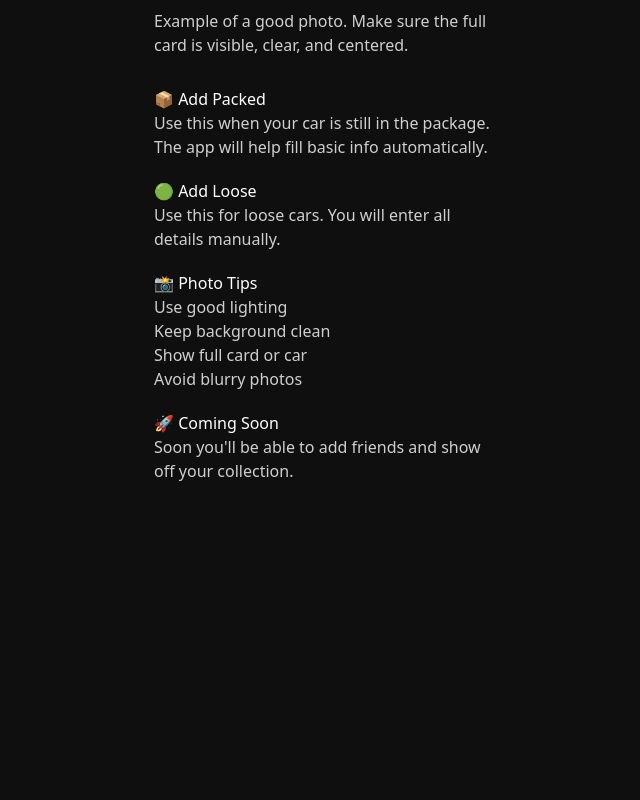
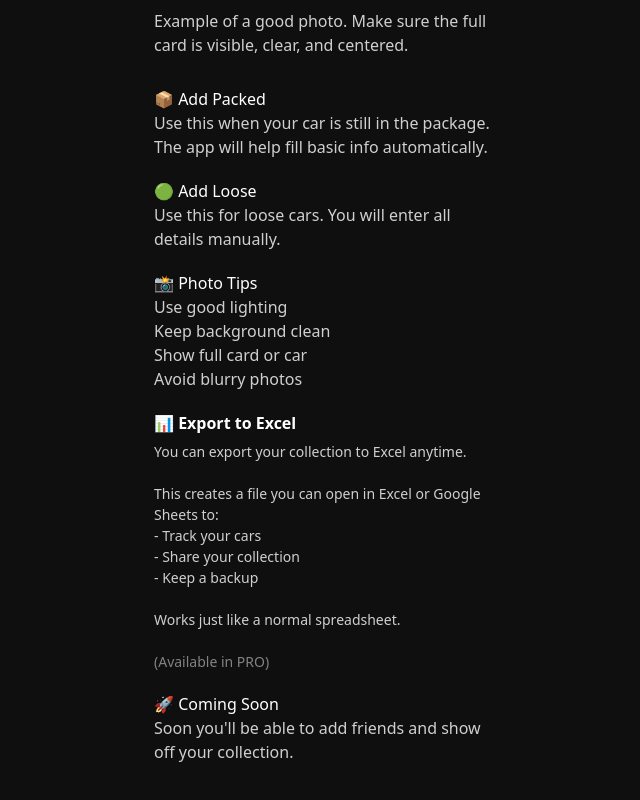
Before and after one commit to fuegodiecasttoys-png/mydiecastgarage, a Next.js app: page /howto in a window 1280 px wide. Shown: the part 548-1348 px from the top of the page, without its empty margins (312-952 px from the left). Before the commit the page ends 1075 px from the top, so only its background shows below. Built offline with nearby package versions, Linux system fonts and the light colour scheme.

Commit message:
Added Export to Excel section in How To page

```diff
--- a/app/howto/page.tsx
+++ b/app/howto/page.tsx
@@ -39,7 +39,27 @@ export default function HowToPage() {
           <li>Show full card or car</li>
           <li>Avoid blurry photos</li>
         </ul>
+        <div style={{ marginTop: 20 }}>
+  <div style={{ fontSize: 16, fontWeight: 600, marginBottom: 6 }}>
+    📊 Export to Excel
+  </div>
 
+  <div style={{ opacity: 0.8, fontSize: 14, lineHeight: 1.5 }}>
+    You can export your collection to Excel anytime.
+    <br /><br />
+    This creates a file you can open in Excel or Google Sheets to:
+    <br />
+    - Track your cars
+    <br />
+    - Share your collection
+    <br />
+    - Keep a backup
+    <br /><br />
+    Works just like a normal spreadsheet.
+    <br /><br />
+    <span style={{ opacity: 0.6 }}>(Available in PRO)</span>
+  </div>
+</div>
         <h3 style={{ marginTop: 20 }}>🚀 Coming Soon</h3>
         <p style={{ opacity: 0.8 }}>
           Soon you'll be able to add friends and show off your collection.
--- a/app/page.tsx
+++ b/app/page.tsx
@@ -80,44 +80,7 @@ const handleLogout = async () => {
       cursor: "pointer"
     }}
   >
-    🏠
-  </button>
 
-  <button
-    onClick={() => router.push("/mygarage")}
-    style={{
-      background: "transparent",
-      border: "1px solid rgba(255,255,255,0.2)",
-      color: "#fff",
-      padding: "6px 10px",
-      borderRadius: 8,
-      fontSize: 12,
-      cursor: "pointer"
-    }}
-  >
-    🚗
-  </button>
-</div>
-
-    <div
-      style={{
-        position: "absolute",
-        top: 20,
-        right: 20,
-      }}
-    >
-      <button
-        onClick={handleLogout}
-        style={{
-          background: "transparent",
-          border: "1px solid rgba(255,255,255,0.2)",
-          color: "#fff",
-          padding: "8px 14px",
-          borderRadius: 10,
-          fontSize: 12,
-          cursor: "pointer",
-        }}
-      >
         Sign Out
       </button>
     </div>
```
